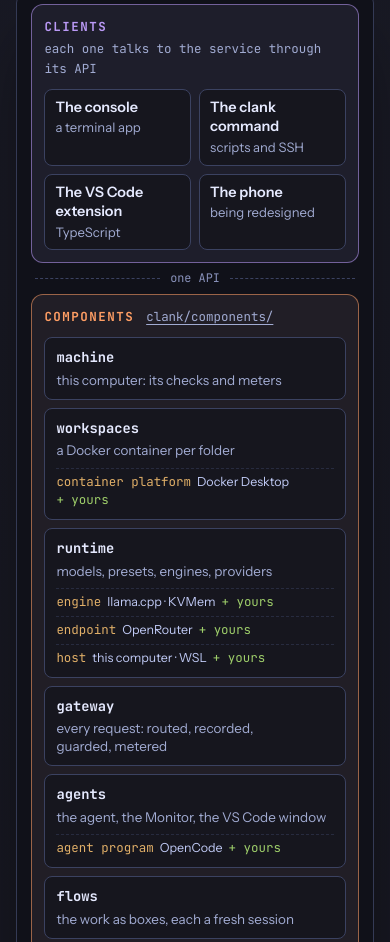
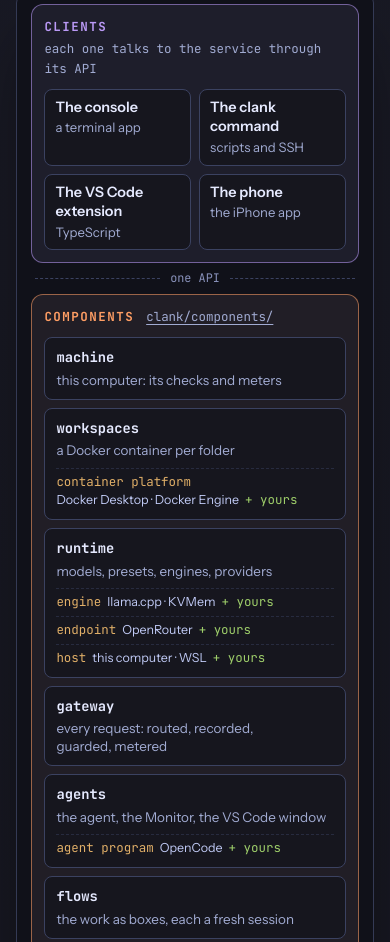
Before and after one commit to clank-ai/clank-ai.github.io, an Astro site: page /open-source in a window 390 px wide. Shown: the part 3503-4445 px from the top of the page. Built offline with nearby package versions, Linux system fonts and the light colour scheme; Astro itself is replaced by a stand-in of ours.

Commit message:
Open source: the phone is the iPhone app, built, and workspaces run on Docker Engine as well as Docker Desktop. The page still said the app was being redesigned, though 0.3.0b2 shipped it and the roadmap has design 0025's first steps built (Now, Flows, a session), with the chat, Work and Files, notifications and settings next; and the workspaces component listed one container platform, where docker_engine.py has run Linux's workspaces since 0.3.0b3

```diff
--- a/src/components/oss/Blocks.astro
+++ b/src/components/oss/Blocks.astro
@@ -10,12 +10,12 @@ const clients = [
   ['The console', 'a terminal app'],
   ['The clank command', 'scripts and SSH'],
   ['The VS Code extension', 'TypeScript'],
-  ['The phone', 'being redesigned'],
+  ['The phone', 'the iPhone app'],
 ];
 
 const components: { name: string; what: string; kinds?: [string, string][] }[] = [
   { name: 'machine', what: 'this computer: its checks and meters' },
-  { name: 'workspaces', what: 'a Docker container per folder', kinds: [['container platform', 'Docker Desktop']] },
+  { name: 'workspaces', what: 'a Docker container per folder', kinds: [['container platform', 'Docker Desktop · Docker Engine']] },
   {
     name: 'runtime',
     what: 'models, presets, engines, providers',
--- a/src/components/oss/Extend.astro
+++ b/src/components/oss/Extend.astro
@@ -60,7 +60,7 @@ const points: { title: string; tag: string; kind: 'adapter' | 'part' | 'open'; t
     title: 'The iPhone app',
     tag: 'roadmap · M9',
     kind: 'open',
-    text: "The service's side, the pairing, the phone's page and what agents send it, is in the remote component. The app itself is being redesigned.",
+    text: "The iPhone app and the service's side of it (the pairing, the live stream, what agents send it) are in the remote component. Now, Flows and a session are built; the chat, Work and Files, notifications and settings come next.",
     path: 'clank/components/remote/',
   },
   {
```
